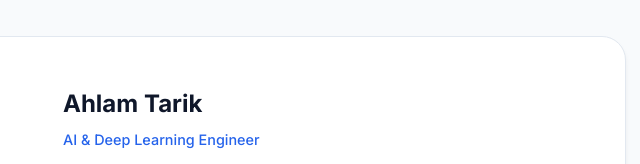
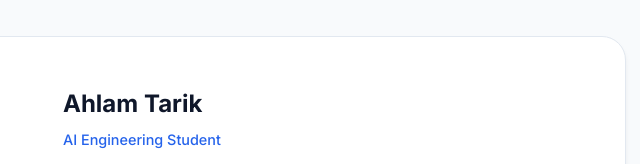
Before and after one commit to theahlamtarik/ecg-arrhythmia-detection, a website: page dashboard/public/ecg_interface.html in a window 1280 px wide. Shown: the part 3460-3624 px from the top of the page, 414-1054 px from the left. Drawn offline with Linux system fonts and the light colour scheme.

Commit message:
Update creator role to AI Engineering Student

```diff
--- a/dashboard/public/ecg_interface.html
+++ b/dashboard/public/ecg_interface.html
@@ -310,7 +310,7 @@
             <div class="creator-avatar">&#x1F469;&#x200D;&#x1F4BB;</div>
             <div class="creator-info">
                 <h3>Ahlam Tarik</h3>
-                <div class="creator-role">AI &amp; Deep Learning Engineer</div>
+                <div class="creator-role">AI Engineering Student</div>
                 <p class="creator-bio">
                     Passionate about applying artificial intelligence to healthcare challenges.
                     This project was developed as part of my deep learning research, focusing on
```
